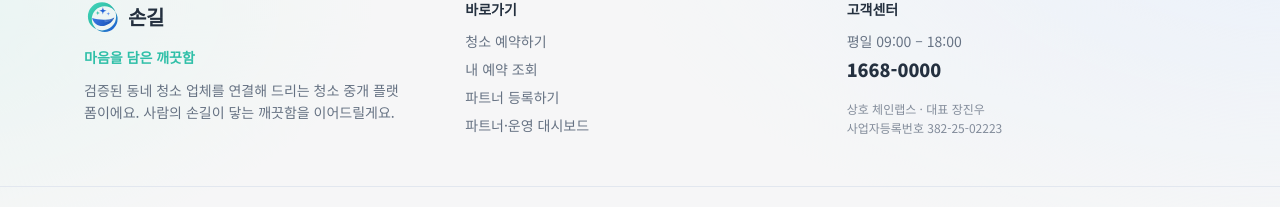
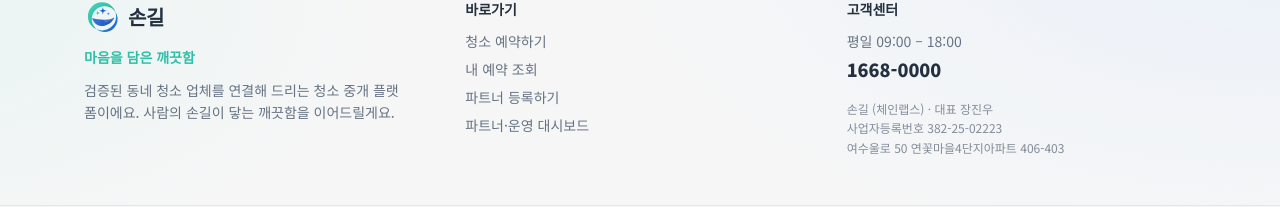
Before and after one commit to Jinanalyst/cleaningserviceKorea, a Next.js app: page / in a window 1280 px wide. Shown: the part 4032-4239 px from the top of the page. Built offline with nearby package versions, Linux system fonts and the light colour scheme; no server answers.

Commit message:
푸터에 사업자 정보 추가: 상호 손길(체인랩스)·대표 장진우·사업자등록번호·주소

```diff
--- a/src/app/layout.tsx
+++ b/src/app/layout.tsx
@@ -105,9 +105,11 @@
           <p>평일 09:00 – 18:00</p>
           <p className="mt-1 text-lg font-black text-ink">1668-0000</p>
           <p className="mt-4 text-xs leading-relaxed text-ink-soft/80">
-            상호 체인랩스 · 대표 장진우
+            손길 (체인랩스) · 대표 장진우
             <br />
             사업자등록번호 382-25-02223
+            <br />
+            여수울로 50 연꽃마을4단지아파트 406-403
           </p>
         </div>
       </div>
```
